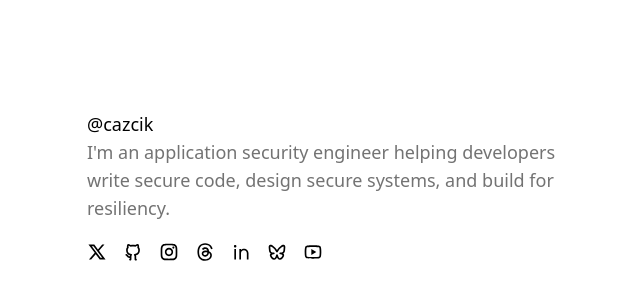
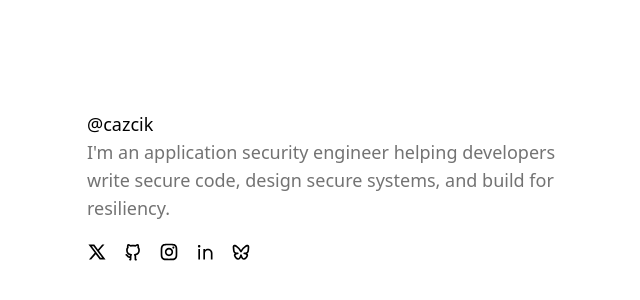
Before and after one commit to cazcik/website, a Next.js app: page / in a window 1280 px wide. Shown: the part 214-514 px from the top of the page, without its empty margins (297-937 px from the left). Built offline with nearby package versions, Linux system fonts and the light colour scheme.

Commit message:
remove unused links, update font weight

```diff
--- a/app/page.tsx
+++ b/app/page.tsx
@@ -4,9 +4,7 @@ import {
   RiGithubLine,
   RiInstagramLine,
   RiLinkedinLine,
-  RiThreadsLine,
   RiTwitterXLine,
-  RiYoutubeLine,
 } from "@remixicon/react";
 
 export default function Index() {
@@ -15,7 +13,9 @@ export default function Index() {
       <div className="m-auto px-5">
         <div className="max-w-lg mx-auto space-y-5">
           <section>
-            <h1 className="text-black dark:text-white text-lg">@cazcik</h1>
+            <h1 className="text-black dark:text-white text-lg font-medium">
+              @cazcik
+            </h1>
             <p className="text-lg text-neutral-500 dark:text-neutral-400">
               I'm an application security engineer helping developers write
               secure code, design secure systems, and build for resiliency.
@@ -45,13 +45,6 @@ export default function Index() {
                 <RiInstagramLine className="text-black dark:text-white hover:text-neutral-700 dark:hover:text-neutral-300 size-5" />
               </Link>
               <Link
-                href="https://threads.net/cazcik"
-                target="_blank"
-                rel="noopener noreferrer"
-              >
-                <RiThreadsLine className="text-black dark:text-white hover:text-neutral-700 dark:hover:text-neutral-300 size-5" />
-              </Link>
-              <Link
                 href="https://linkedin.com/in/cazcik"
                 target="_blank"
                 rel="noopener noreferrer"
@@ -65,13 +58,6 @@ export default function Index() {
               >
                 <RiBlueskyLine className="text-black dark:text-white hover:text-neutral-700 dark:hover:text-neutral-300 size-5" />
               </Link>
-              <Link
-                href="https://youtube.com/@cazcik"
-                target="_blank"
-                rel="noopener noreferrer"
-              >
-                <RiYoutubeLine className="text-black dark:text-white hover:text-neutral-700 dark:hover:text-neutral-300 size-5" />
-              </Link>
             </div>
           </section>
         </div>
```
